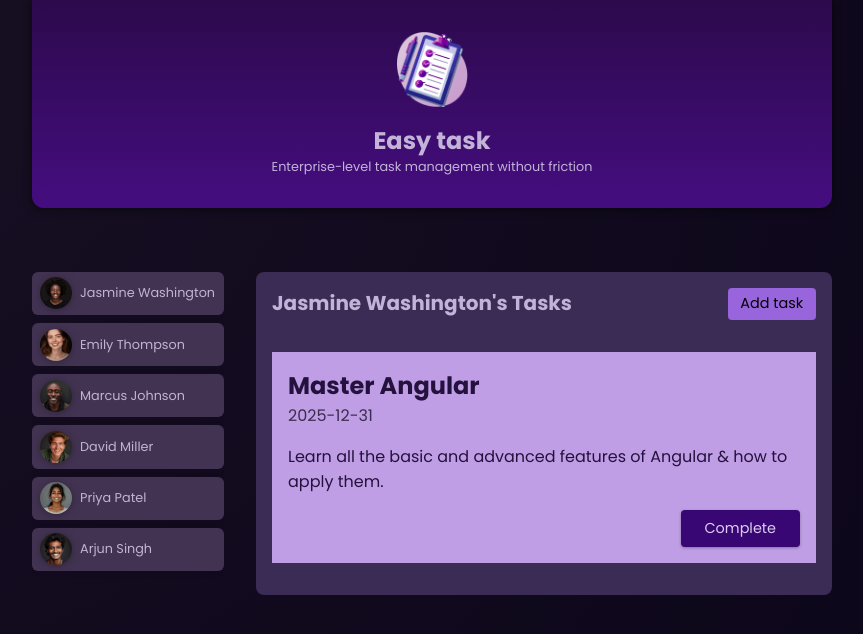
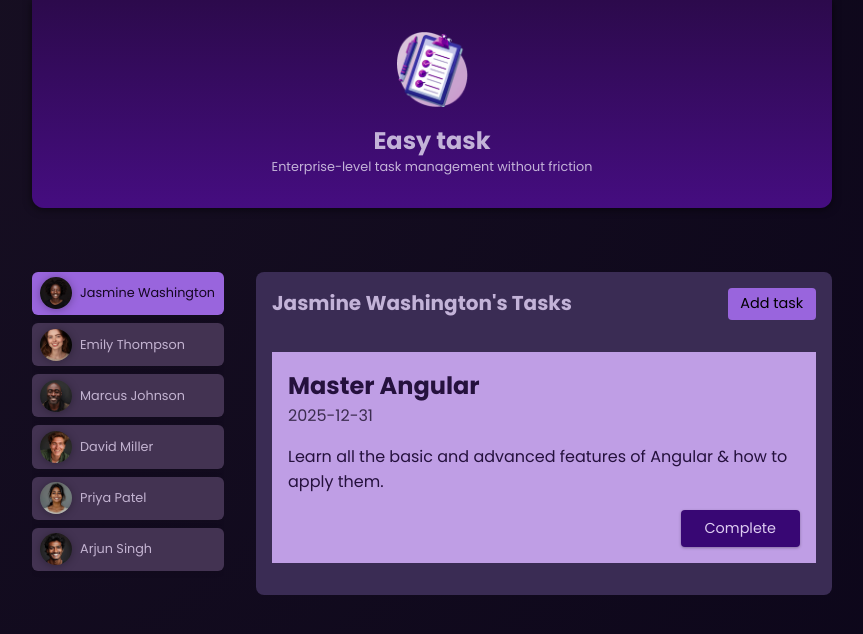
Before and after one commit to pirichar/AngularTraining, an Angular app in the folder 01-starting-project/: page / in a window 1280 px wide. Both pictures are taken after a click on the button "Jasmine Washington". Shown: the top 634 px of the page, without its empty margins (208-1071 px from the left). Built offline with nearby package versions, Linux system fonts and the light colour scheme.

Commit message:
now can mark a task as complete but the data reset when we refresh the page since its not a db but an actual hard coded array

```diff
--- a/01-starting-project/src/app/app.component.html
+++ b/01-starting-project/src/app/app.component.html
@@ -5,6 +5,7 @@
     @for (user of users; track user.id){
       <li >
         <app-user
+          [selected]="user.id === selectedUserId"
           [user]="user"
           (select)="onSelectUser($event)"
         />
--- a/01-starting-project/src/app/tasks/task/task.component.html
+++ b/01-starting-project/src/app/tasks/task/task.component.html
@@ -3,6 +3,6 @@
   <time>{{ task.dueDate }}</time>
   <p>{{ task.summary }}</p>
   <p class="actions">
-    <button>Complete</button>
+    <button (click)="onCompleteTask()" >Complete</button>
   </p>
 </article>
--- a/01-starting-project/src/app/tasks/task/task.component.ts
+++ b/01-starting-project/src/app/tasks/task/task.component.ts
@@ -1,4 +1,4 @@
-import { Component, Input } from '@angular/core';
+import { Component, EventEmitter, Input, Output } from '@angular/core';
 import { Task } from './task.model';
 
 
@@ -11,5 +11,10 @@
 })
 export class TaskComponent {
   @Input({required:true}) task!:Task;
+ @Output() complete = new EventEmitter<string>();
 
+
+ onCompleteTask(){
+  this.complete.emit(this.task.id);
+ }
 }
--- a/01-starting-project/src/app/tasks/tasks.component.html
+++ b/01-starting-project/src/app/tasks/tasks.component.html
@@ -9,7 +9,7 @@
 	<ul>
 		@for (task of SelectedUserTask; track task.id){
 			<li>
-				<app-task  [task]="task"/>
+				<app-task [task]="task" (complete)="onCompleteTask($event)"/>
 			</li>
 		}
 	</ul>
--- a/01-starting-project/src/app/tasks/tasks.component.ts
+++ b/01-starting-project/src/app/tasks/tasks.component.ts
@@ -46,4 +46,8 @@
     return this.dummyTasks.filter((task) => task.userId === this.userId);
   }
 
+  onCompleteTask(id:string){
+    this.dummyTasks = this.dummyTasks.filter((task) => task.id !== id);
+  }
+
 }
--- a/01-starting-project/src/app/user/user.component.html
+++ b/01-starting-project/src/app/user/user.component.html
@@ -1,5 +1,5 @@
 <div>
-	<button (click)="onSelectUser()">
+	<button [class.active]="selected" (click)="onSelectUser()">
 		<img
 			[src]="imagePath"
 			[alt]="user.name"
--- a/01-starting-project/src/app/user/user.component.ts
+++ b/01-starting-project/src/app/user/user.component.ts
@@ -31,6 +31,7 @@
   // @Input({required:true}) name!: string;
   @Input({required:true}) user!: User;
   @Output() select = new EventEmitter<string>();
+  @Input({required:true}) selected!: boolean;
 
   get imagePath(){
     return 'assets/users/' + this.user.avatar;
```
